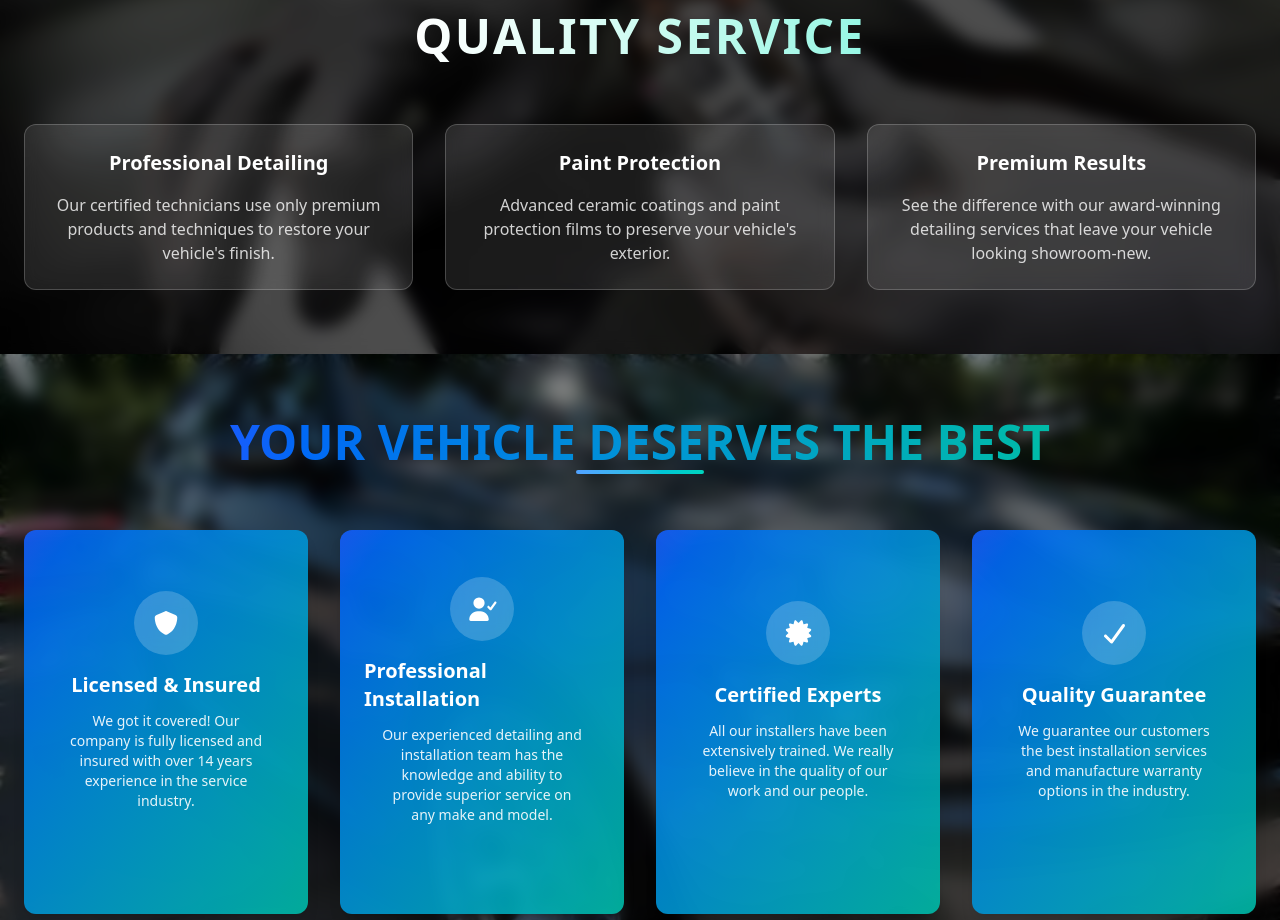
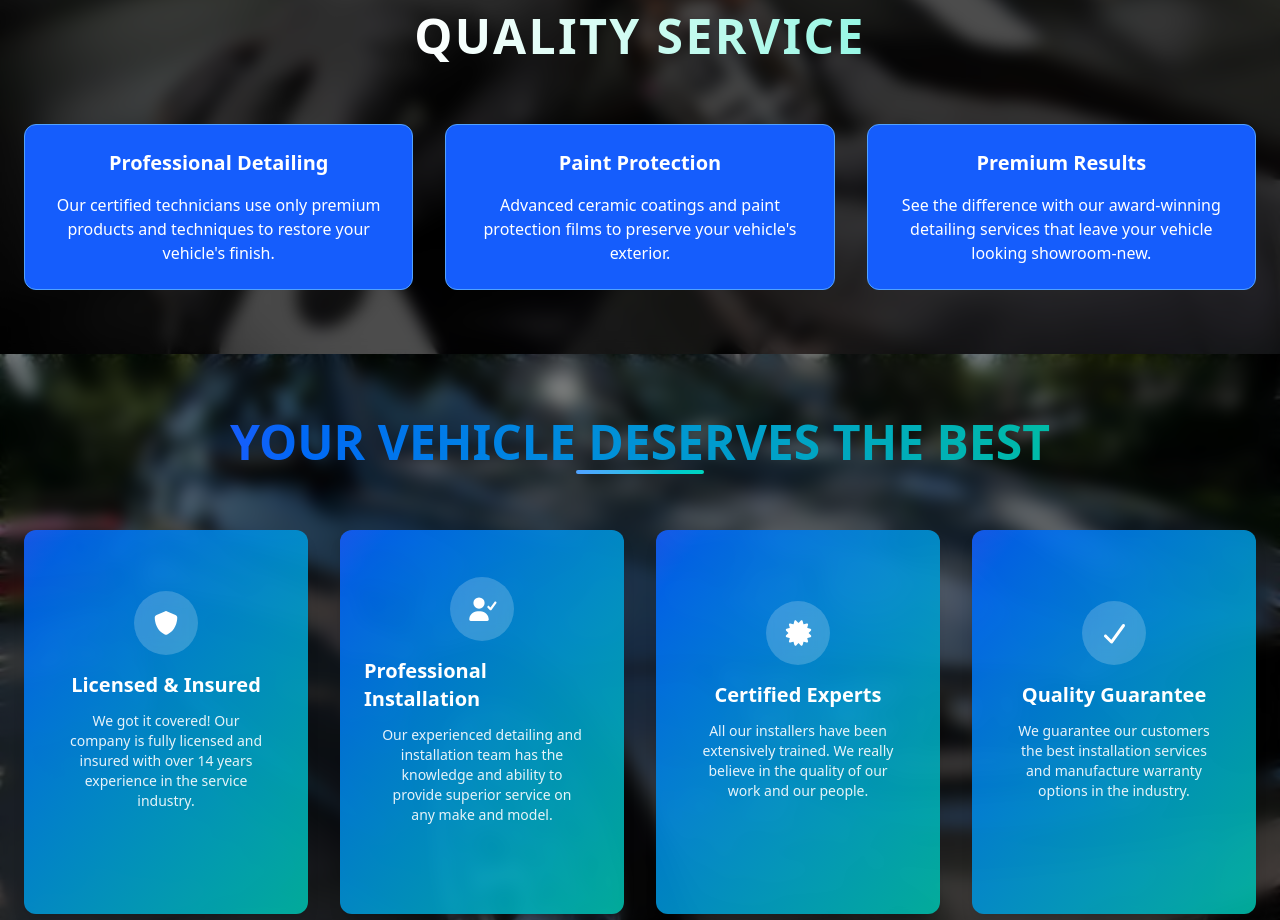
Before and after one commit to hotaeshwar/carwash-frontend, a React (Vite) app: page / in a window 1280 px wide. Shown: the part 2740-3660 px from the top of the page. Built offline with nearby package versions, Linux system fonts and the light colour scheme.

Commit message:
Updated Service.jsx

```diff
--- a/src/components/Service.jsx
+++ b/src/components/Service.jsx
@@ -648,25 +648,34 @@ const Service = () => {
 
           {/* Service Features Grid */}
           <div className="grid grid-cols-1 sm:grid-cols-2 lg:grid-cols-3 gap-4 sm:gap-6 md:gap-8 mt-8 sm:mt-12 md:mt-16">
-            <div className="bg-white/10 p-4 sm:p-5 md:p-6 rounded-lg sm:rounded-xl backdrop-blur-sm border border-white/20">
+            <div className="bg-blue-600 p-4 sm:p-5 md:p-6 rounded-lg sm:rounded-xl backdrop-blur-sm border border-blue-400 transition-all duration-300 group relative">
               <div className="mb-2 sm:mb-3 md:mb-4">
                 <h3 className="text-base sm:text-lg md:text-xl font-bold text-white">Professional Detailing</h3>
               </div>
-              <p className="text-white/80 text-xs sm:text-sm md:text-base">Our certified technicians use only premium products and techniques to restore your vehicle's finish.</p>
+              <p className="text-white text-xs sm:text-sm md:text-base">Our certified technicians use only premium products and techniques to restore your vehicle's finish.</p>
+              <div className="absolute inset-0 bg-blue-800 flex items-center justify-center opacity-0 group-hover:opacity-100 transition-opacity duration-300 rounded-lg sm:rounded-xl">
+                <span className="text-white font-bold text-lg">DETAILING SERVICE</span>
+              </div>
             </div>
 
-            <div className="bg-white/10 p-4 sm:p-5 md:p-6 rounded-lg sm:rounded-xl backdrop-blur-sm border border-white/20">
+            <div className="bg-blue-600 p-4 sm:p-5 md:p-6 rounded-lg sm:rounded-xl backdrop-blur-sm border border-blue-400 transition-all duration-300 group relative">
               <div className="mb-2 sm:mb-3 md:mb-4">
                 <h3 className="text-base sm:text-lg md:text-xl font-bold text-white">Paint Protection</h3>
               </div>
-              <p className="text-white/80 text-xs sm:text-sm md:text-base">Advanced ceramic coatings and paint protection films to preserve your vehicle's exterior.</p>
+              <p className="text-white text-xs sm:text-sm md:text-base">Advanced ceramic coatings and paint protection films to preserve your vehicle's exterior.</p>
+              <div className="absolute inset-0 bg-blue-800 flex items-center justify-center opacity-0 group-hover:opacity-100 transition-opacity duration-300 rounded-lg sm:rounded-xl">
+                <span className="text-white font-bold text-lg">PROTECTION SERVICE</span>
+              </div>
             </div>
 
-            <div className="bg-white/10 p-4 sm:p-5 md:p-6 rounded-lg sm:rounded-xl backdrop-blur-sm border border-white/20">
+            <div className="bg-blue-600 p-4 sm:p-5 md:p-6 rounded-lg sm:rounded-xl backdrop-blur-sm border border-blue-400 transition-all duration-300 group relative">
               <div className="mb-2 sm:mb-3 md:mb-4">
                 <h3 className="text-base sm:text-lg md:text-xl font-bold text-white">Premium Results</h3>
               </div>
-              <p className="text-white/80 text-xs sm:text-sm md:text-base">See the difference with our award-winning detailing services that leave your vehicle looking showroom-new.</p>
+              <p className="text-white text-xs sm:text-sm md:text-base">See the difference with our award-winning detailing services that leave your vehicle looking showroom-new.</p>
+              <div className="absolute inset-0 bg-blue-800 flex items-center justify-center opacity-0 group-hover:opacity-100 transition-opacity duration-300 rounded-lg sm:rounded-xl">
+                <span className="text-white font-bold text-lg">PREMIUM SERVICE</span>
+              </div>
             </div>
           </div>
         </div>
```
